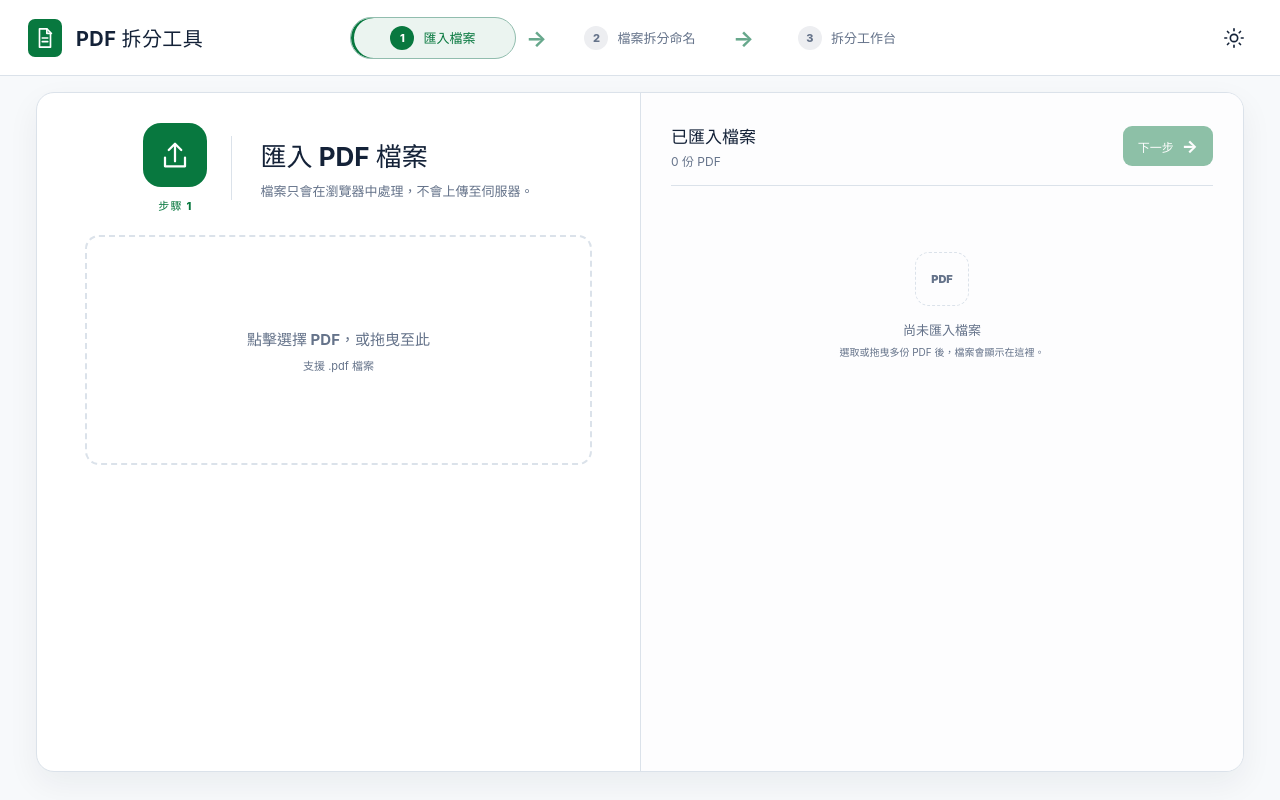
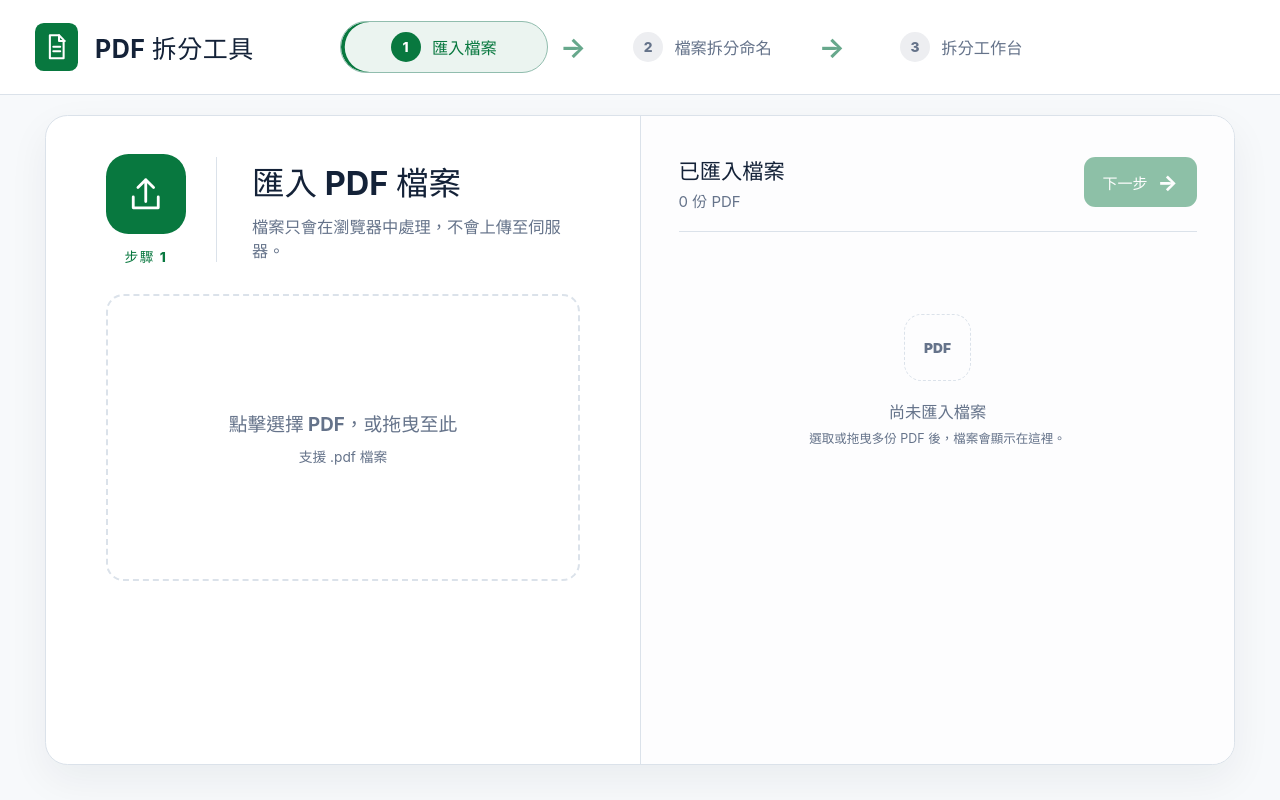
Before and after one commit to benitorhuang-svg/pdf_splite, a React (Vite) app: page / in a window 1280 px wide. Built offline with nearby package versions, Linux system fonts and the light colour scheme.

Commit message:
fix: use enlarged PWA UI scale

```diff
--- a/src/styles/section-1.css
+++ b/src/styles/section-1.css
@@ -3,7 +3,7 @@
   color: #142238;
   background: #f7f9fb;
   font-synthesis: none;
-  --ui-scale: 1;
+  --ui-scale: 1.25;
 }
 
 * { box-sizing: border-box; }
```
Also changed, not shown: 1 other file (tests, documents, lock files or other folders).
